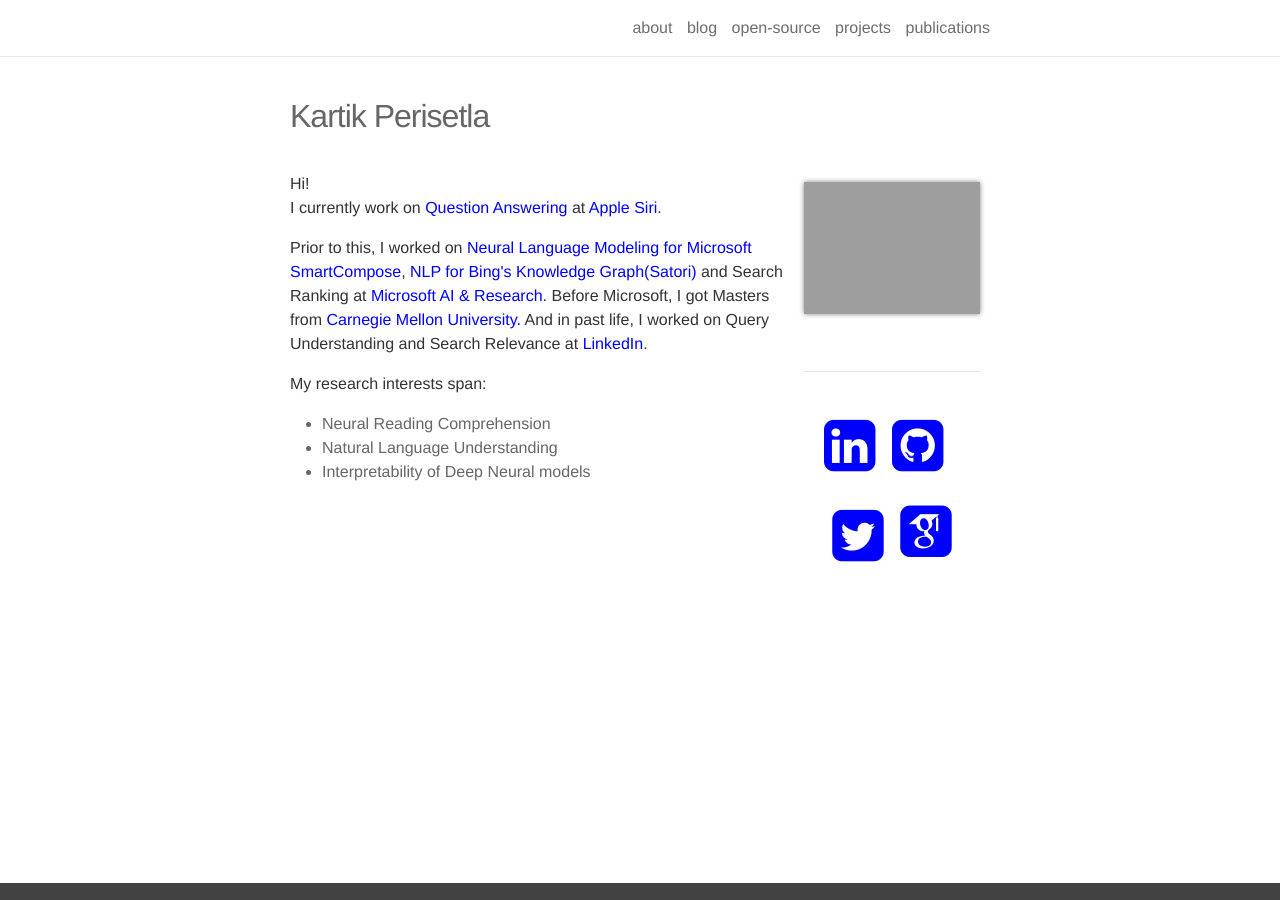
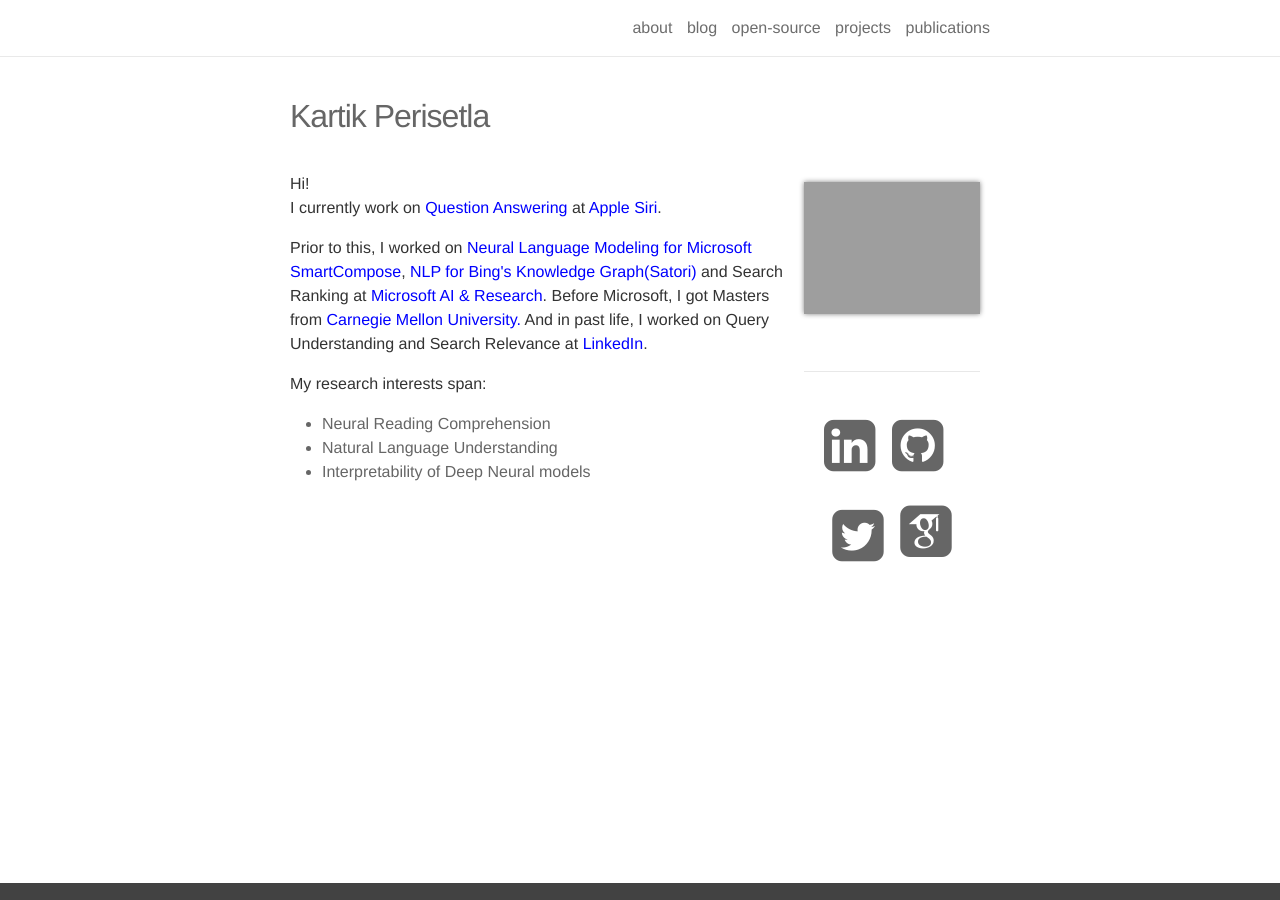
Before and after one commit to kartikperisetla/kartikperisetla.github.io, a Jekyll site: the page built from _pages/about.md, in a window 1280 px wide. Built offline with Jekyll 4.4.1, drawn with Linux system fonts in a browser that asks for light colours; nearby versions of some CDN libraries; some web fonts are replaced.

Commit message:
nit change

```diff
--- a/_layouts/about.html
+++ b/_layouts/about.html
@@ -13,12 +13,13 @@
   {% endif %}
   <div class="social" align="center">
     <span class="contacticon center">
-      <a href="https://www.linkedin.com/in/{{ site.linkedin_username }}" target="_blank" title="LinkedIn" style="color:blue"><i class="fa fa-linkedin-square"></i></a>
-      <a href="https://github.com/{{ site.github_username }}" target="_blank" title="GitHub" style="color:blue"><i class="fa fa-github-square"></i></a>
-      <a href="https://kartik-perisetla.medium.com/" target="_blank" title="Medium" style="color:blue"><i class="fa fa-medium-square"></i></a>
-      <a href="https://twitter.com/{{ site.twitter_username }}" target="_blank" title="Twitter" style="color:blue"><i class="fa fa-twitter-square"></i></a>
-      <a href="https://scholar.google.com/citations?user=nqolEx4AAAAJ&hl=en" target="_blank" title="Google scholar" style="color:blue"><i class="ai ai-google-scholar-square"></i></a>
+      <a href="https://www.linkedin.com/in/{{ site.linkedin_username }}" target="_blank" title="LinkedIn"><i class="fa fa-linkedin-square"></i></a>
+      <a href="https://github.com/{{ site.github_username }}" target="_blank" title="GitHub"><i class="fa fa-github-square"></i></a>
+      <a href="https://kartik-perisetla.medium.com/" target="_blank" title="Medium"><i class="fa fa-medium-square"></i></a>
+      <a href="https://twitter.com/{{ site.twitter_username }}" target="_blank" title="Twitter"><i class="fa fa-twitter-square"></i></a>
+      <a href="https://scholar.google.com/citations?user=nqolEx4AAAAJ&hl=en" target="_blank" title="Google scholar"><i class="ai ai-google-scholar-square"></i></a>
     </span>
+    <div class="col three caption"></div>
   </div>
 </div>
 {% endif %}
```
